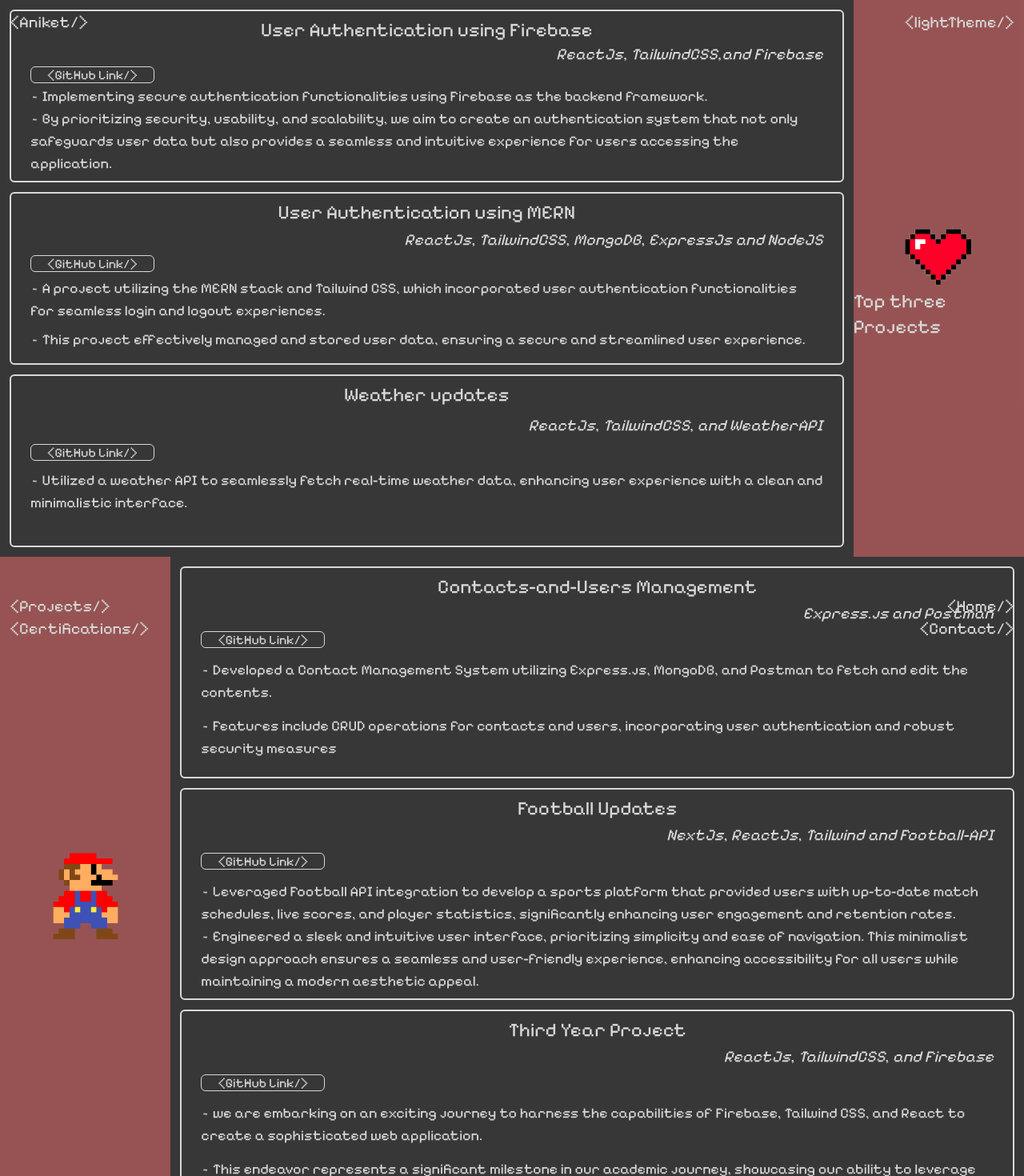
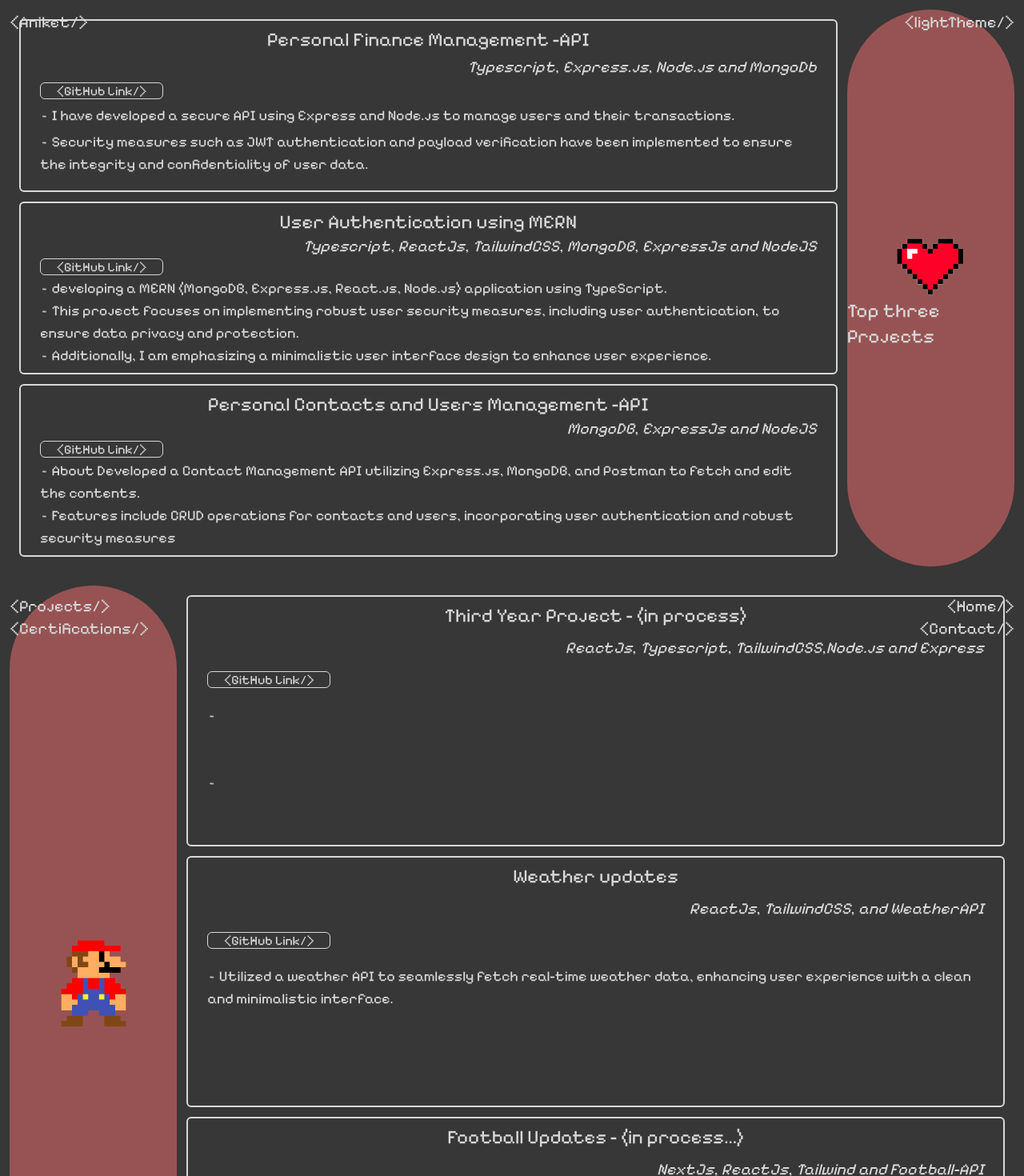
Before and after one commit to babanigit/Pixelify-porfolio-TS, a React (Create React App) app: page /projects in a window 1280 px wide. Shown: the top 1470 px of the page at 80% size. Built offline with nearby package versions, Linux system fonts and the light colour scheme.

Commit message:
added styles

```diff
--- a/src/assets/Project.ts
+++ b/src/assets/Project.ts
@@ -16,29 +16,57 @@ interface Projects {
 }
 
 export const projects: Projects = {
+
+  // api using express
   page1: [
     {
-      title: "User Authentication using Firebase",
-      language_used: "ReactJs, TailwindCSS,and Firebase",
-      dev1: "~ Implementing secure authentication functionalities using Firebase as the backend framework.",
-      dev2: "~ By prioritizing security, usability, and scalability, we aim to create an authentication system that not only safeguards user data but also provides a seamless and intuitive experience for users accessing the application.",
+      title: "Personal Finance Management -API",
+      language_used: "Typescript, Express.js, Node.js and MongoDb",
+      dev1: "~ I have developed a secure API using Express and Node.js to manage users and their transactions.",
+      dev2: "~ Security measures such as JWT authentication and payload verification have been implemented to ensure the integrity and confidentiality of user data.",
       dev3: "",
       dev4: "",
-      project_link: "https://github.com/babanigit/Login-Logout-Protection",
+      project_link: "https://github.com/babanigit/API-for-a-Personal-Finance-Management-",
       alt_name: "google",
       logo_path: "aws.png",
     },
     {
       title: "User Authentication using MERN",
-      language_used: "ReactJs, TailwindCSS, MongoDB, ExpressJs and NodeJS",
-      dev1: "~ A project utilizing the MERN stack and Tailwind CSS, which incorporated user authentication functionalities for seamless login and logout experiences.",
-      dev2: "~ This project effectively managed and stored user data, ensuring a secure and streamlined user experience.",
-      dev3: "",
+      language_used: "Typescript, ReactJs, TailwindCSS, MongoDB, ExpressJs and NodeJS",
+      dev1: "~ developing a MERN (MongoDB, Express.js, React.js, Node.js) application using TypeScript.",
+      dev2: "~ This project focuses on implementing robust user security measures, including user authentication, to ensure data privacy and protection.",
+      dev3: "~ Additionally, I am emphasizing a minimalistic user interface design to enhance user experience.",
       dev4: "",
-      project_link: "https://github.com/babanigit/mern-project-01",
+      project_link: "https://github.com/babanigit/Ts-nodejs",
       alt_name: "google",
       logo_path: "aws.png",
     },
+    {
+      title: "Personal Contacts and Users Management -API",
+      language_used: " MongoDB, ExpressJs and NodeJS",
+      dev1: "~ About Developed a Contact Management API utilizing Express.js, MongoDB, and Postman to fetch and edit the contents.",
+      dev2: "~ Features include CRUD operations for contacts and users, incorporating user authentication and robust security measures",
+      dev3: "",
+      dev4: "",
+      project_link: "https://github.com/babanigit/Contacts-and-Users-Manipulation",
+      alt_name: "google",
+      logo_path: "aws.png",
+    },
+
+  ],
+  page2: [
+    {
+      title: "Third Year Project - (in process)",
+      language_used: "ReactJs, Typescript, TailwindCSS,Node.js and Express",
+      dev1: "~ ",
+      dev2: "~ ",
+      dev3: "",
+      dev4: "",
+      project_link: "https://github.com/babanigit/thirdYear-react-firebase-tailwind",
+      alt_name: "google",
+      logo_path: "aws.png",
+    },
+
     {
       title: "Weather updates",
       language_used: "ReactJs, TailwindCSS, and WeatherAPI",
@@ -50,22 +78,8 @@ export const projects: Projects = {
       alt_name: "google",
       logo_path: "aws.png",
     },
-  ],
-  page2: [
     {
-      title: " Contacts-and-Users Management ",
-      language_used: "Express.js and Postman",
-      dev1: "~ Developed a Contact Management System utilizing Express.js, MongoDB, and Postman to fetch and edit the contents. ",
-      dev2: "~ Features include CRUD operations for contacts and users, incorporating user authentication and robust security measures",
-      dev3: "",
-      dev4: "",
-      project_link: "https://github.com/babanigit/Contacts-and-Users-Manipulation",
-      alt_name: "google",
-      logo_path: "aws.png",
-    },
-
-    {
-      title: " Football Updates ",
+      title: " Football Updates - (in process...) ",
       language_used: "NextJs, ReactJs, Tailwind and Football-API",
       dev1: "~ Leveraged Football API integration to develop a sports platform that provided users with up-to-date match schedules, live scores, and player statistics, significantly enhancing user engagement and retention rates.",
       dev2: "~ Engineered a sleek and intuitive user interface, prioritizing simplicity and ease of navigation. This minimalist design approach ensures a seamless and user-friendly experience, enhancing accessibility for all users while maintaining a modern aesthetic appeal.",
@@ -75,16 +89,7 @@ export const projects: Projects = {
       alt_name: "google",
       logo_path: "aws.png",
     },
-    {
-      title: "Third Year Project",
-      language_used: "ReactJs, TailwindCSS, and Firebase",
-      dev1: "~ we are embarking on an exciting journey to harness the capabilities of Firebase, Tailwind CSS, and React to create a sophisticated web application.",
-      dev2: "~ This endeavor represents a significant milestone in our academic journey, showcasing our ability to leverage cutting-edge technologies to build robust and user-friendly digital solutions.",
-      dev3: "",
-      dev4: "",
-      project_link: "https://github.com/babanigit/thirdYear-react-firebase-tailwind",
-      alt_name: "google",
-      logo_path: "aws.png",
-    },
+
+
   ],
 };
--- a/src/conteners/1greeting/Greeting.tsx
+++ b/src/conteners/1greeting/Greeting.tsx
@@ -10,7 +10,7 @@ const Greeting = ({theme}: dataType) => {
   // const code = "</>";
   return (
     <>
-      <div className=" h-screen w-full grid grid-cols-3  md:grid-cols-1 md:grid-rows-3">
+      <div className=" h-screen w-full grid grid-cols-3  md:grid-cols-1 md:grid-rows-3 p-3">
         <div className="  h-full w-full grid col-span-2 gap-3 md:gap-8 place-items-center place-content-center md:row-span-2   ">
           <div className=" h-full w-full grid  place-items-center place-content-center gap-3 md:gap-1 grid-flow-col md:grid-flow-row   ">
             I'm <div className=" text-5xl font-bold">Aniket Panchal.</div>{" "}
@@ -21,7 +21,7 @@ const Greeting = ({theme}: dataType) => {
         </div>
 
         <div
-        className= " h-full w-full grid justify-center items-center col-span-1 md:row-span-2   bg-red-400 bg-opacity-50 ">
+        className= " h-full w-full grid justify-center items-center col-span-1 md:row-span-2   bg-red-400 bg-opacity-50 rounded-full ">
         <img
           className=" w-28 grid justify-center items-center "
           src={require(`../../assets/png/mincraft3.png`)}
--- a/src/conteners/2skills/Skills.tsx
+++ b/src/conteners/2skills/Skills.tsx
@@ -8,8 +8,8 @@ interface Iprops {
 const Skills = ({ theme }: Iprops) => {
   return (
     <>
-      <div className=" h-screen w-full grid gap-4 grid-cols-4 md:grid-cols-1 grid-flow-col md:grid-flow-row md:grid-rows-3">
-        <div className=" grid md:col-span-3 place-items-center place-content-center p-8 bg-pink-400 bg-opacity-50 md:m-3   ">
+      <div className=" h-screen w-full grid gap-4 grid-cols-4 md:grid-cols-1 grid-flow-col md:grid-flow-row md:grid-rows-3 p-3" >
+        <div className=" grid md:col-span-3 place-items-center place-content-center p-8 bg-pink-400 bg-opacity-50 md:m-3 rounded-full   ">
           <div >
             <img
               className=" w-28 grid justify-center items-center "
--- a/src/conteners/3degreeCertificate/Certificate.tsx
+++ b/src/conteners/3degreeCertificate/Certificate.tsx
@@ -8,7 +8,7 @@ interface Iprops {
 
 const Certificate = ({ theme }: Iprops) => {
   return (
-    <div className=" h-screen w-full grid grid-flow-col place-items-center grid-cols-4">
+    <div className=" h-screen w-full grid grid-flow-col place-items-center grid-cols-4 p-3">
       <div className="grid col-span-3 place-items-center w-full h-full  px-2  ">
         <div className=" grid gap-4 ">
           {certificate.certifications.map((cert) => {
@@ -27,7 +27,7 @@ const Certificate = ({ theme }: Iprops) => {
         </div>
       </div>
 
-      <div className=" grid place-items-center bg-yellow-400 bg-opacity-50 h-full w-full place-content-center ">
+      <div className=" grid place-items-center bg-yellow-400 bg-opacity-50 h-full w-full place-content-center rounded-full ">
         <div>
           <img
             className=" w-20"
--- a/src/conteners/3degreeCertificate/Degree.tsx
+++ b/src/conteners/3degreeCertificate/Degree.tsx
@@ -12,8 +12,8 @@ const Degree = ({ theme }: Iprops) => {
   return (
     <>
       {/* add place-items-center to place all child div in center */}
-      <div className=" h-screen w-full grid grid-flow-col grid-cols-4 place-items-center ">
-        <div className=" grid place-items-center bg-red-400 bg-opacity-50  h-full w-full place-content-center ">
+      <div className=" h-screen w-full grid grid-flow-col grid-cols-4 place-items-center p-3">
+        <div className=" grid place-items-center bg-red-400 bg-opacity-50  h-full w-full place-content-center rounded-full ">
           <div>
             <img
               className=" w-36 "
--- a/src/conteners/3degreeCertificate/EducationIntro.tsx
+++ b/src/conteners/3degreeCertificate/EducationIntro.tsx
@@ -5,7 +5,7 @@ interface Iprops {
 }
 const EducationIntro = ({ theme }: Iprops) => {
   return (
-    <div className=" h-screen w-full grid grid-flow-col grid-cols-3 ">
+    <div className=" h-screen w-full grid grid-flow-col grid-cols-3 p-3">
       <div className=" bg-blue-20 grid col-span-2 grid-flow-row text-center items-center py-[26%] px-3">
         <div className=" text-6xl">Education</div>
         <div className=" text-3xl">Basic Qualification and Certifications</div>
@@ -15,7 +15,7 @@ const EducationIntro = ({ theme }: Iprops) => {
         </div>
       </div>
 
-      <div className=" bg-red-20 grid  justify-center items-center bg-green-400 bg-opacity-50 ">
+      <div className=" bg-red-20 grid  justify-center items-center bg-green-400 bg-opacity-50 rounded-full">
 
       <img
           className=" w-28 grid justify-center items-center "
--- a/src/conteners/4contactMe/ContactMe.tsx
+++ b/src/conteners/4contactMe/ContactMe.tsx
@@ -9,10 +9,10 @@ const ContactMe = ({ theme }: Iprops) => {
   const resu = "<Resume/>";
   const send = "<Send/>";
   return (
-    <div className="  h-screen w-screen grid grid-flow-col grid-cols-3 place-items-center  ">
+    <div className="  h-screen w-screen grid grid-flow-col grid-cols-3 place-items-center p-3  ">
       {/* div 1  */}
 
-      <div className="  h-full w-full grid justify-center items-center bg-purple-400 bg-opacity-50 ">
+      <div className="  h-full w-full grid justify-center items-center bg-purple-400 bg-opacity-50 rounded-full">
         <img
           className=" w-64"
           src={require(`../../assets/jpg/me306kb.jpg`)}
--- a/src/conteners/5projectcontents/ProjectPage.tsx
+++ b/src/conteners/5projectcontents/ProjectPage.tsx
@@ -7,8 +7,8 @@ const ProjectPage = (props: Iprops) => {
   const GH = "<GitHub Link/>";
   return (
     <>
-      {/* project 1 */}
-      <div className=" grid grid-flow-col grid-cols-6 h-auto w-auto  ">
+      {/* section 1 */}
+      <div className=" grid grid-flow-col grid-cols-6 h-auto w-auto p-3 ">
         <div className=" grid grid-flow-row p-3 gap-3 col-span-5  grid-rows-3  ">
           {projects.page1.map((pro) => {
             return (
@@ -17,7 +17,7 @@ const ProjectPage = (props: Iprops) => {
 
                 <div
                   style={{ borderColor: props.theme.text }}
-                  className="  w-auto h-auto  grid grid-flow-row  border-2 rounded-md  border-gray-700 p-2 px-6 "
+                  className="  w-auto h-auto  grid grid-flow-row  border-2 rounded-md  border-gray-700 p-2 px-6 rounded-3xl "
                 >
                   <div className="justify-center flex w-full h-auto text-2xl">
                     {pro.title}
@@ -40,6 +40,7 @@ const ProjectPage = (props: Iprops) => {
                   <div className=" h-auto grid row-span-4 text-lg">
                     <div>{pro.dev1}</div>
                     <div>{pro.dev2}</div>
+                    <div>{pro.dev3}</div>
                   </div>
                 </div>
 
@@ -49,7 +50,7 @@ const ProjectPage = (props: Iprops) => {
           })}
         </div>
 
-        <div className=" grid place-items-center place-content-center bg-red-400 bg-opacity-50  ">
+        <div className=" grid place-items-center place-content-center bg-red-400 bg-opacity-50 rounded-full  ">
           <div>
             <img
               className=" w-28 grid justify-center items-center "
@@ -61,9 +62,9 @@ const ProjectPage = (props: Iprops) => {
         </div>
       </div>
 
-      {/* project 2 */}
-      <div className=" grid grid-flow-col grid-cols-6 h-auto w-auto  ">
-        <div className=" grid place-items-center bg-red-400 bg-opacity-50  ">
+      {/* section 2 */}
+      <div className=" grid grid-flow-col grid-cols-6  w-auto h-auto p-3 ">
+        <div className=" grid place-items-center place-content-center h-auto bg-red-400 bg-opacity-50 rounded-full  ">
           <div className=" ">
             <img
               className=" w-28 grid justify-center items-center "
@@ -81,7 +82,7 @@ const ProjectPage = (props: Iprops) => {
 
                 <div
                   style={{ borderColor: props.theme.text }}
-                  className="  w-auto h-auto  grid grid-flow-row grid-rows-7 border-2 rounded-md  border-gray-700 p-2 px-6 "
+                  className="  w-auto h-auto  grid grid-flow-row grid-rows-7 border-2 rounded-md  p-2 px-6 rounded-3xl "
                 >
                   <div className="justify-center flex w-full h-auto text-2xl">
                     {pro2.title}
```
